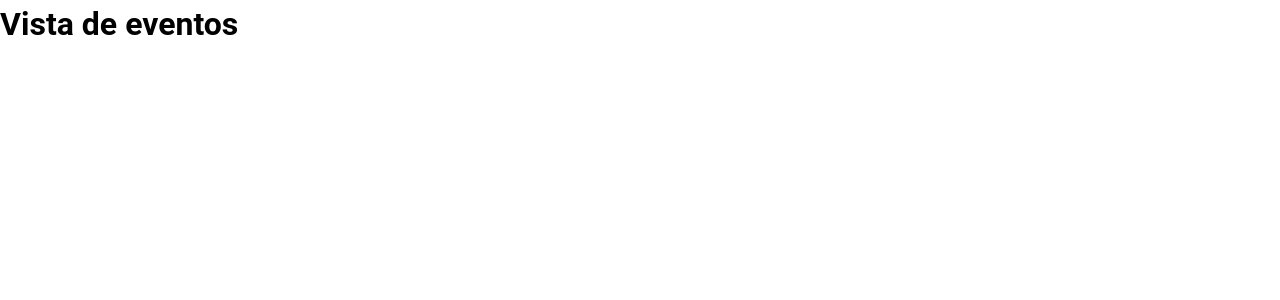
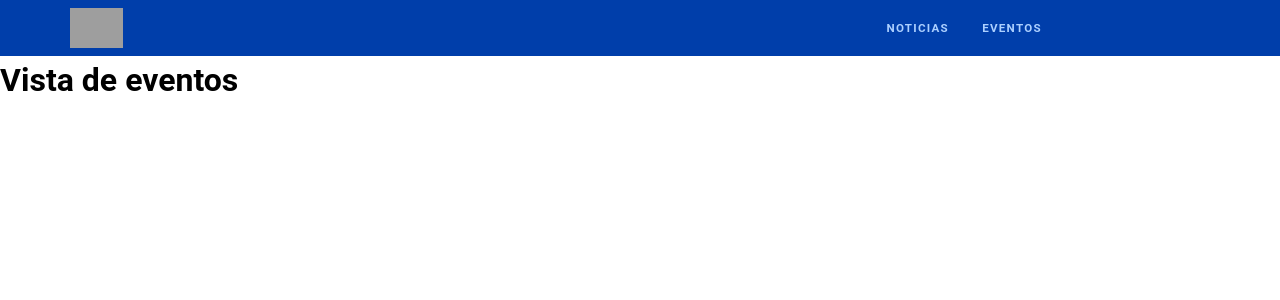
Before and after one commit to caminf/Taller3, a Vue app: page /events in a window 1280 px wide. Shown: the top 300 px of the page. Built offline with nearby package versions, Linux system fonts and the light colour scheme; grey boxes are pictures that could not be loaded.

Commit message:
Header
Component Header ready

```diff
--- a/src/App.vue
+++ b/src/App.vue
@@ -3,7 +3,6 @@
   <Header></Header>
   <router-view />
   </main>
-
 </template>
 
 <script setup>
--- a/src/components/Header.vue
+++ b/src/components/Header.vue
@@ -1,9 +1,23 @@
 <template>
-    <!-- navbar -->
-</template>
-
+  <v-sheet class="d-flex" color="#003EAA">
+    <v-row style="justify-content: space-between;">
+      <v-col cols="2">
+        <v-img src="https://www.ufro.cl/index.php/normas-corporativas/32-logo-ufro-blanco-horizontal/file" class="ma-2"
+          height="40px"></v-img>
+      </v-col>
+      <v-col cols="4" style="align-self: center;">
+        <router-link class="button" to="/">
+          <v-btn class="" color="#ACD0FF" density="comfortable" variant="text">
+            <h5>Noticias</h5>
+          </v-btn>
+        </router-link>
+        <router-link class="button" to="/events">
+          <v-btn color="#ACD0FF" density="comfortable" variant="text">
+            <h5>Eventos</h5>
+          </v-btn>
+        </router-link>
+      </v-col>
+    </v-row>
+  </v-sheet></template>
 <script>
 </script>
-
-<style>
-</style>
```
Also changed, not shown: 1 other file (tests, documents, lock files or other folders).
